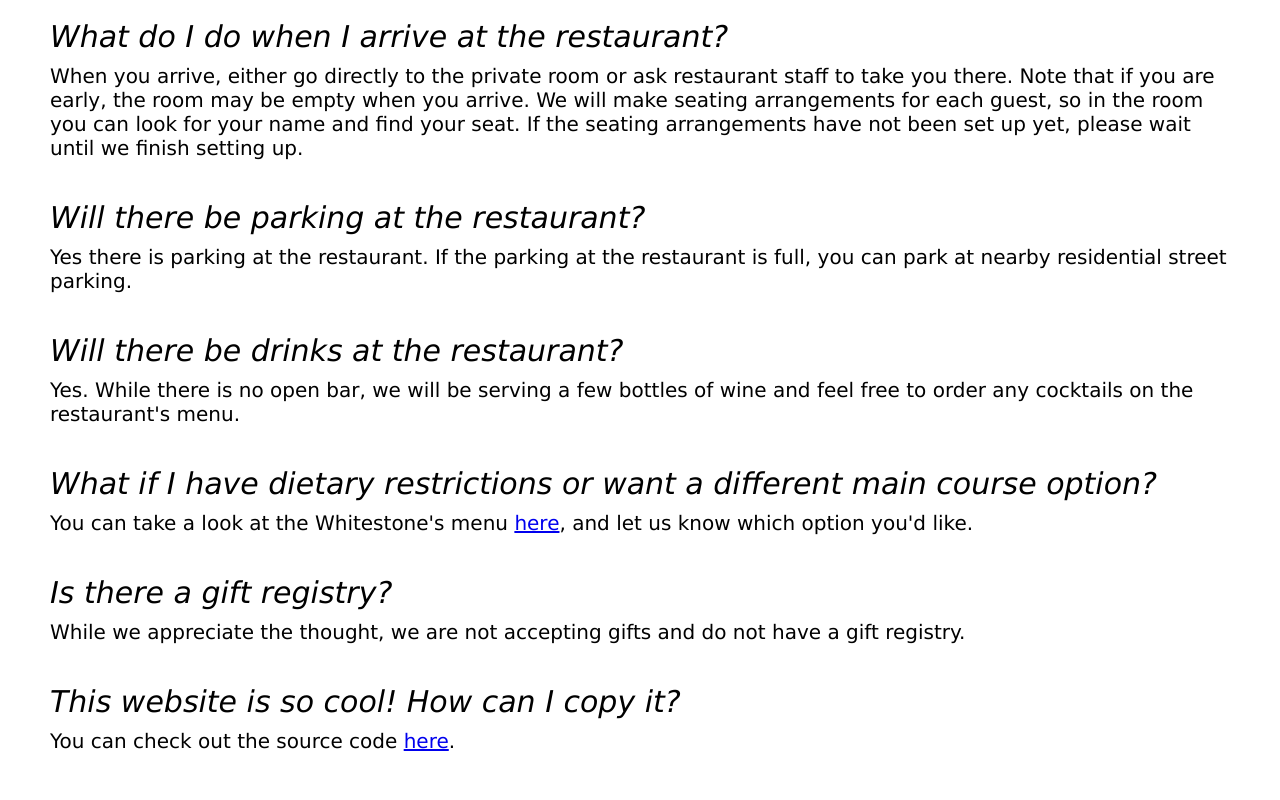
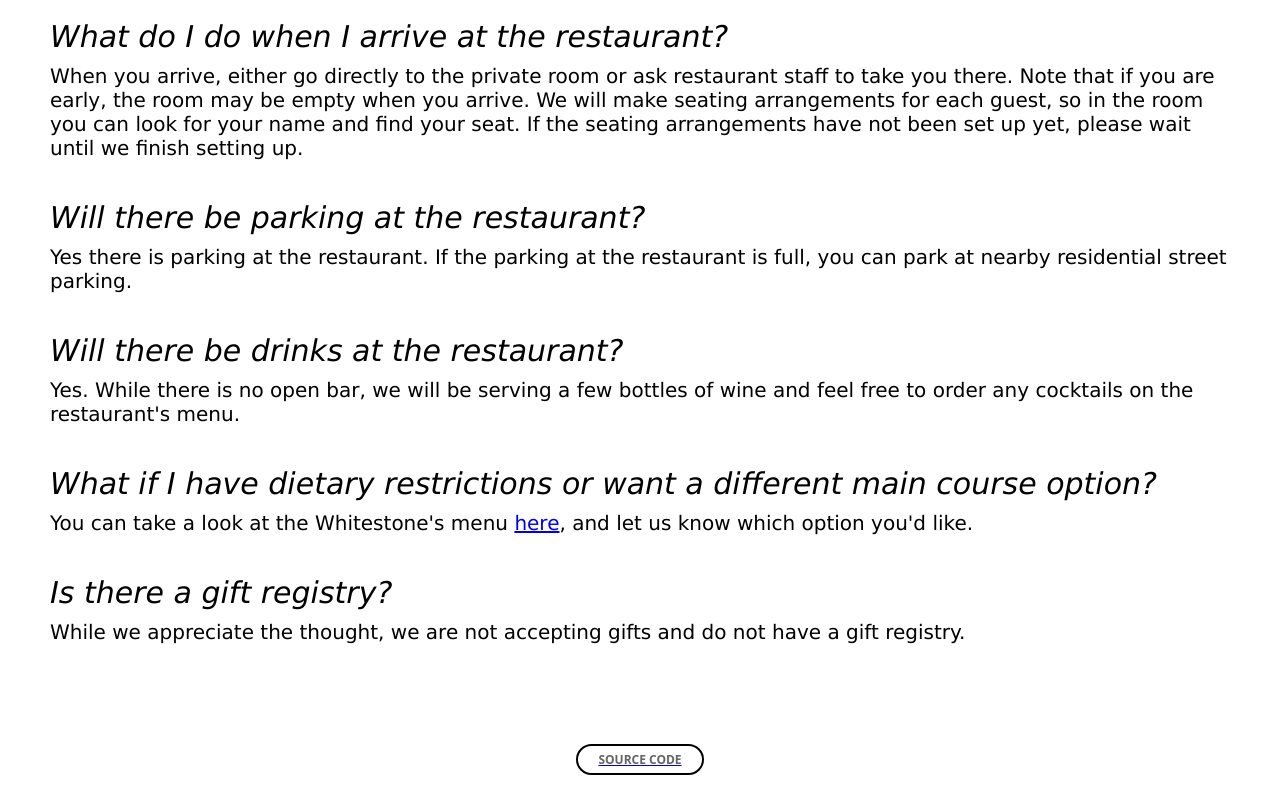
Before and after one commit to raymondsli/wedding, a React (Create React App) app: page / in a window 1280 px wide. Shown: the part 3590-4390 px from the top of the page. Built offline with nearby package versions, Linux system fonts and the light colour scheme; a web font is replaced by a local one.

Commit message:
Add source code button

```diff
--- a/src/App.js
+++ b/src/App.js
@@ -5,6 +5,7 @@ import Details from "./pages/detailsPage/Details.js";
 import Schedule from "./pages/schedulePage/Schedule.js";
 import Dinner from "./pages/dinnerPage/Dinner.js";
 import FAQ from "./pages/faqPage/FAQ.js";
+import SourceCodeButton from "./components/SourceCodeButton";
 import { useRef } from "react";
 
 function App() {
@@ -21,6 +22,7 @@ function App() {
       <Dinner ref={dinnerRef} />
       <Separator />
       <FAQ ref={faqRef} />
+      <SourceCodeButton />
     </div>
   );
 }
--- /dev/null
+++ b/src/components/SourceCodeButton.js
@@ -0,0 +1,18 @@
+import "./componentsCss/SourceCodeButton.css";
+
+function SourceCodeButton() {
+  return (
+    <a target="_blank" href="https://github.com/raymondsli/wedding">
+      <button
+        as="a"
+        href="https://github.com/raymondsli/wedding"
+        className="source-code-button"
+        //onClick="window.location.href='https://github.com/raymondsli/wedding'"
+      >
+        Source Code
+      </button>
+    </a>
+  );
+}
+
+export default SourceCodeButton;
--- /dev/null
+++ b/src/components/componentsCss/SourceCodeButton.css
@@ -0,0 +1,23 @@
+.source-code-link-wrapper {
+  text-decoration: none;
+}
+
+.source-code-button {
+  margin: 100px auto 25px;
+  display: flex;
+  justify-content: center;
+  border-radius: 30px;
+  padding: 5px 20px;
+  background: #fff;
+  color: #646464;
+  font-size: 12px;
+  font-family: "Sofia", "Sans", "Condensed";
+  font-weight: 600;
+  text-transform: uppercase;
+  cursor: pointer;
+  border: solid 2px black;
+  &:hover {
+    background-color: lightgray;
+    color: darkblue;
+  }
+}
--- a/src/pages/detailsPage/Details.js
+++ b/src/pages/detailsPage/Details.js
@@ -2,7 +2,7 @@ import "./Details.css";
 import RSVPModal from "./RSVPModal";
 import FlipClockCountdown from "@leenguyen/react-flip-clock-countdown";
 import "@leenguyen/react-flip-clock-countdown/dist/index.css";
-import { useRef, useState } from "react";
+import { useState } from "react";
 
 function Details() {
   const [showRSVPModal, setShowRSVPModal] = useState(false);
--- a/src/pages/detailsPage/RSVPModal.js
+++ b/src/pages/detailsPage/RSVPModal.js
@@ -46,7 +46,7 @@ function RSVPModal(props) {
   };
 
   const handleDinnerAttendance = (e) => {
-    if (e.label == "Yes") {
+    if (e.label === "Yes") {
       setShowMainCourseDropdown(true);
     } else {
       setShowMainCourseDropdown(false);
@@ -56,18 +56,18 @@ function RSVPModal(props) {
   };
 
   const toolTipMessage = () => {
-    if (firstName == "") {
+    if (firstName === "") {
       return "First name is missing";
-    } else if (lastName == "") {
+    } else if (lastName === "") {
       return "Last name is missing";
     }
-    if (attendingCermony == "" && attendingDinner == "") {
+    if (attendingCermony === "" && attendingDinner === "") {
       return "Ceremony and dinner attendance is missing";
-    } else if (attendingCermony == "") {
+    } else if (attendingCermony === "") {
       return "Ceremony attendance is missing";
-    } else if (attendingDinner == "") {
+    } else if (attendingDinner === "") {
       return "Dinner attendance is missing";
-    } else if (showMainCourseDropdown && mainCourseOption == "") {
+    } else if (showMainCourseDropdown && mainCourseOption === "") {
       return "Main course selection is missing";
     }
     return null;
@@ -98,7 +98,7 @@ function RSVPModal(props) {
   };
 
   const confirmationMessage = () => {
-    if (attendingCermony.label == "Yes" && attendingDinner.label == "Yes") {
+    if (attendingCermony.label === "Yes" && attendingDinner.label === "Yes") {
       return (
         <>
           <div style={{ marginBottom: "5px" }}>RSVP received!</div>
@@ -108,7 +108,7 @@ function RSVPModal(props) {
           <div>Thank you!</div>
         </>
       );
-    } else if (attendingCermony.label == "Yes") {
+    } else if (attendingCermony.label === "Yes") {
       return (
         <>
           <div style={{ marginBottom: "5px" }}>RSVP received!</div>
@@ -118,7 +118,7 @@ function RSVPModal(props) {
           <div>Thank you!</div>
         </>
       );
-    } else if (attendingDinner.label == "Yes") {
+    } else if (attendingDinner.label === "Yes") {
       return (
         <>
           <div style={{ marginBottom: "5px" }}>RSVP received!</div>
@@ -276,11 +276,11 @@ function RSVPModal(props) {
           onClick={submitRSVPForm}
           toolTip={toolTipMessage()}
           isDisabled={
-            firstName == "" ||
-            lastName == "" ||
-            attendingCermony == "" ||
-            attendingDinner == "" ||
-            (showMainCourseDropdown && mainCourseOption == "") ||
+            firstName === "" ||
+            lastName === "" ||
+            attendingCermony === "" ||
+            attendingDinner === "" ||
+            (showMainCourseDropdown && mainCourseOption === "") ||
             isConfirmationClicked
           }
           isActive={isConfirmationClicked}
--- a/src/pages/faqPage/FAQ.js
+++ b/src/pages/faqPage/FAQ.js
@@ -28,8 +28,6 @@ const questionAndAnswers = {
     'You can take a look at the Whitestone\'s menu <a target="_blank" href="https://whitestonerestaurant.com/dana-point-lantern-district-whitestone-restaurant-and-bar-food-menu">here</a>, and let us know which option you\'d like.',
   "Is there a gift registry?":
     "While we appreciate the thought, we are not accepting gifts and do not have a gift registry.",
-  "This website is so cool! How can I copy it?":
-    'You can check out the source code <a target="_blank" href="https://github.com/raymondsli/wedding">here</a>.',
 };
 
 function FAQ(props) {
```
